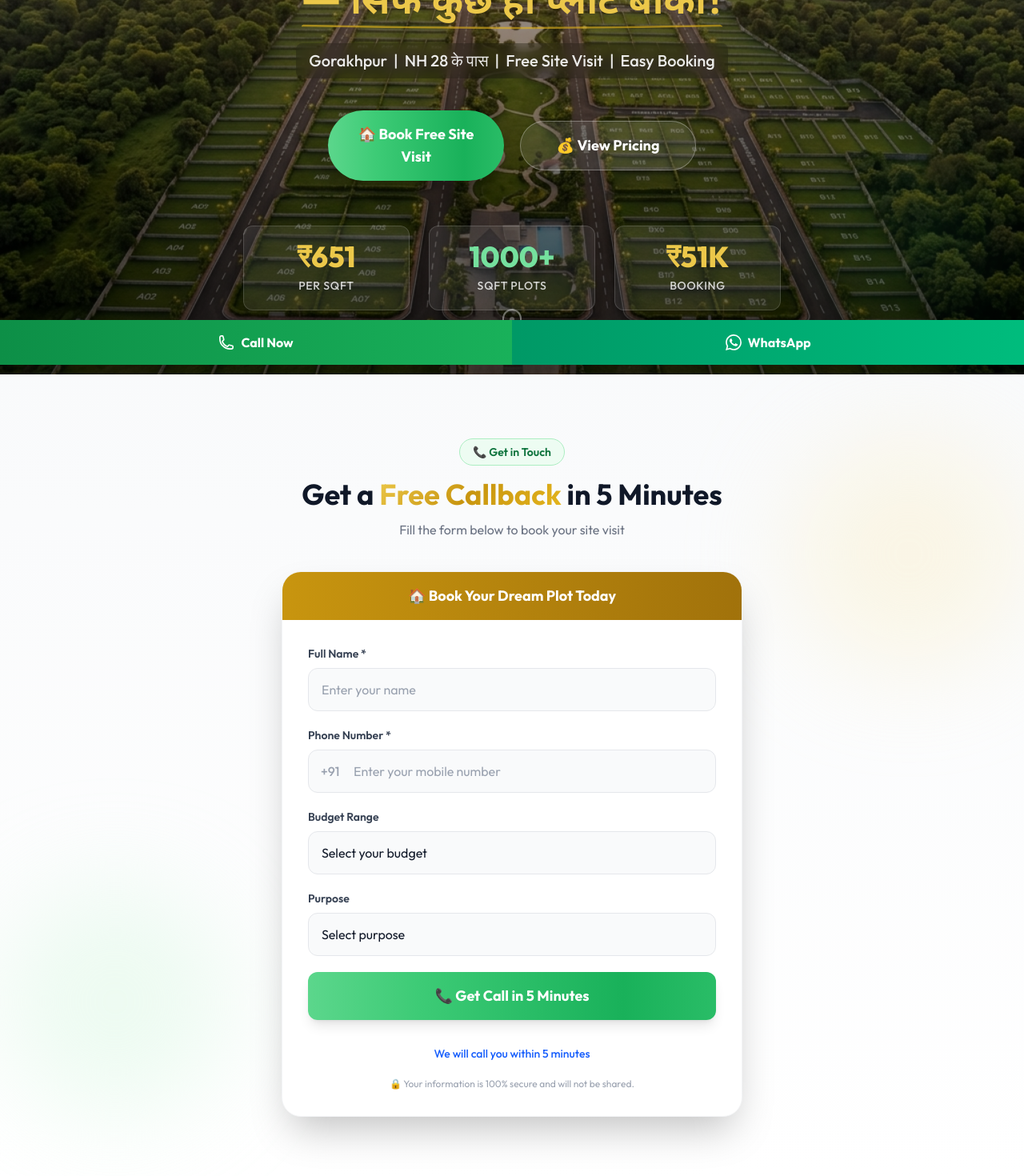
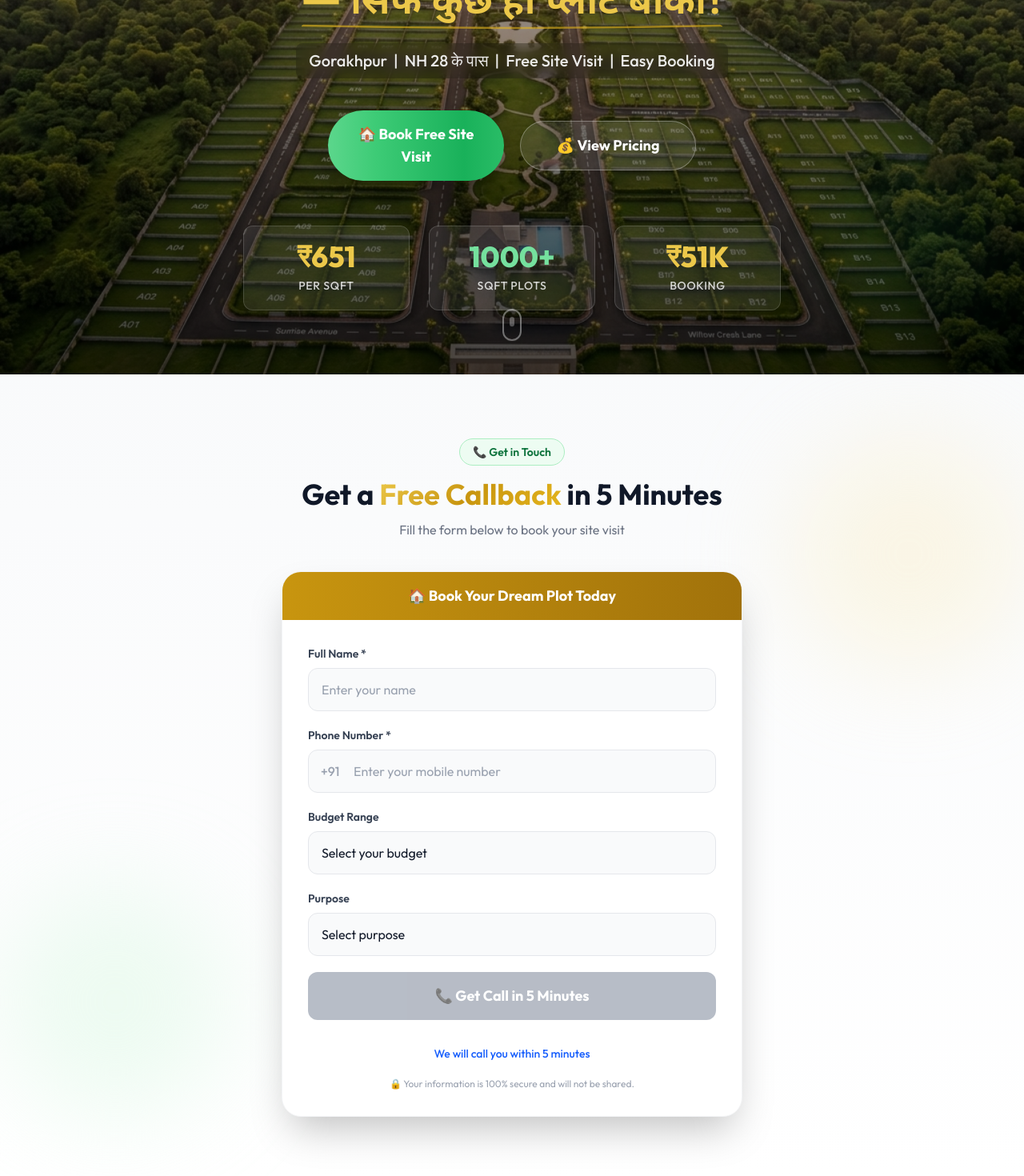
Before and after one commit to krishnaaprasad/Suvridhirealestate, a Next.js app: page / in a window 1280 px wide. Shown: the part 344-1814 px from the top of the page at 80% size. Built offline with nearby package versions, Linux system fonts and the light colour scheme; no server answers.

Commit message:
Hero Section Update

```diff
--- a/src/app/page.js
+++ b/src/app/page.js
@@ -7,7 +7,6 @@ import GallerySection from "@/components/GallerySection";
 import LocationSection from "@/components/LocationSection";
 import UrgencySection from "@/components/UrgencySection";
 import LeadForm from "@/components/LeadForm";
-import StickyButtons from "@/components/StickyButtons";
 import Footer from "@/components/Footer";
 
 export default function Home() {
@@ -41,7 +40,6 @@ export default function Home() {
       <UrgencySection />
 
       <Footer />
-      <StickyButtons />
     </main>
   );
 }
--- a/src/components/LeadForm.jsx
+++ b/src/components/LeadForm.jsx
@@ -254,10 +254,10 @@ export default function LeadForm() {
                 <button
                   type="submit"
                   id="form-submit"
-                  disabled={loading}
+                  disabled={loading || formData.phone.length < 10 || formData.name.length < 2}
                   className={`w-full py-3.5 sm:py-4 rounded-xl font-bold text-base sm:text-lg text-white transition-all duration-300 ${
-                    loading
-                      ? "bg-gray-400 cursor-not-allowed"
+                    loading || formData.phone.length < 10 || formData.name.length < 2
+                      ? "bg-gray-400 cursor-not-allowed opacity-70"
                       : "btn-shimmer shadow-lg hover:shadow-xl hover:-translate-y-0.5"
                   }`}
                 >
```
